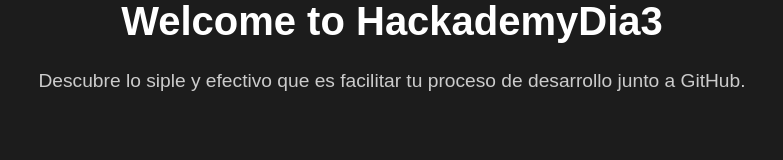
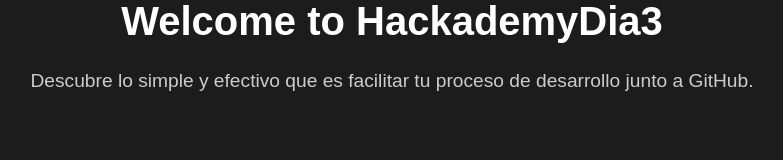
Before and after one commit to BGMP/HackademyDia3, a plain HTML site: page index.html in a window 1280 px wide. Shown: the part 445-605 px from the top of the page, without its empty margins (248-1031 px from the left). Drawn offline with Linux system fonts and the light colour scheme.

Commit message:
Fixed Typo

```diff
--- a/index.html
+++ b/index.html
@@ -13,7 +13,7 @@
     </header>
     <main class="content">
         <h1>Welcome to HackademyDia3</h1>
-        <p>Descubre lo siple y efectivo que es facilitar tu proceso de desarrollo junto a GitHub.</p>
+        <p>Descubre lo simple y efectivo que es facilitar tu proceso de desarrollo junto a GitHub.</p>
     </main>
     <footer class="footer">
         <p>&copy; 2024 HackademyDia3</p>
```
